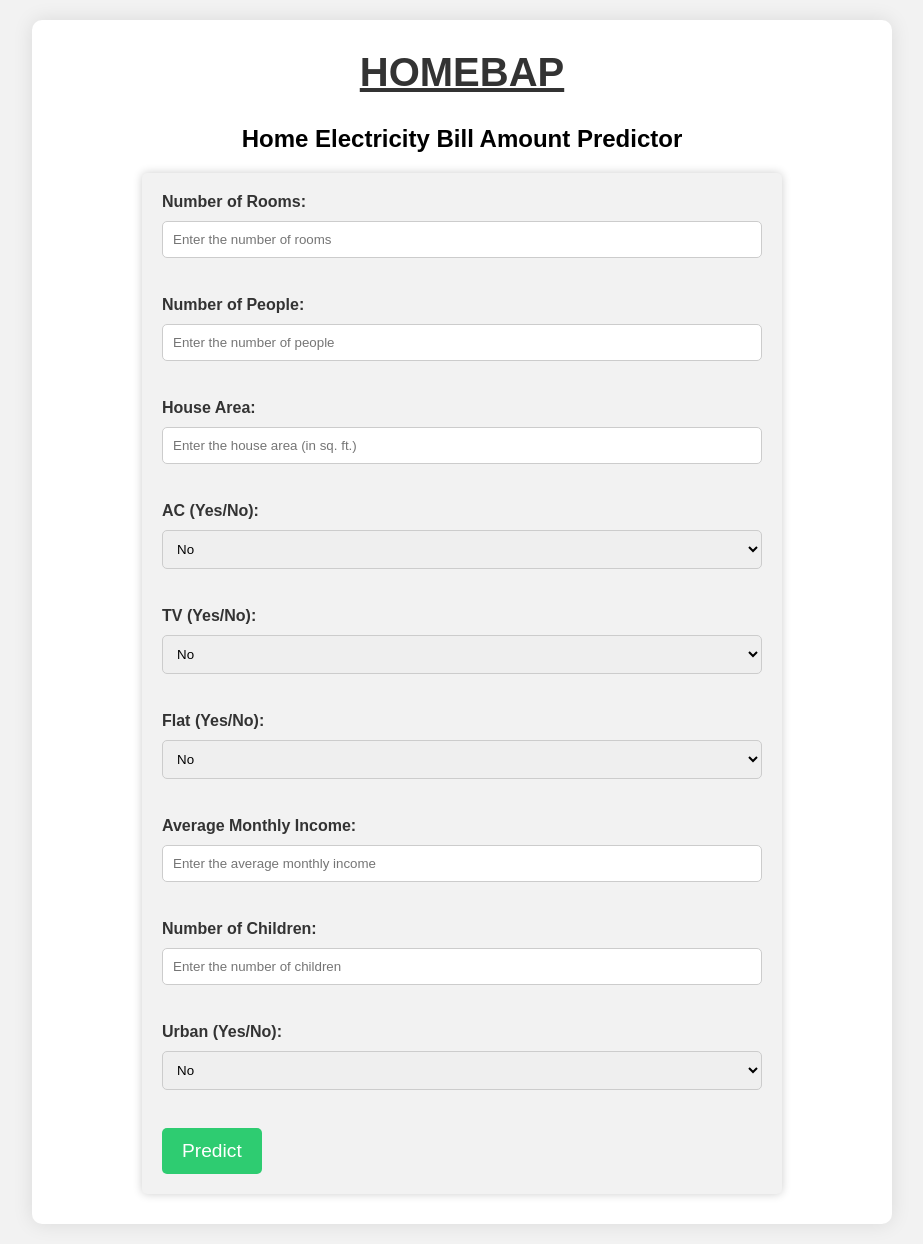
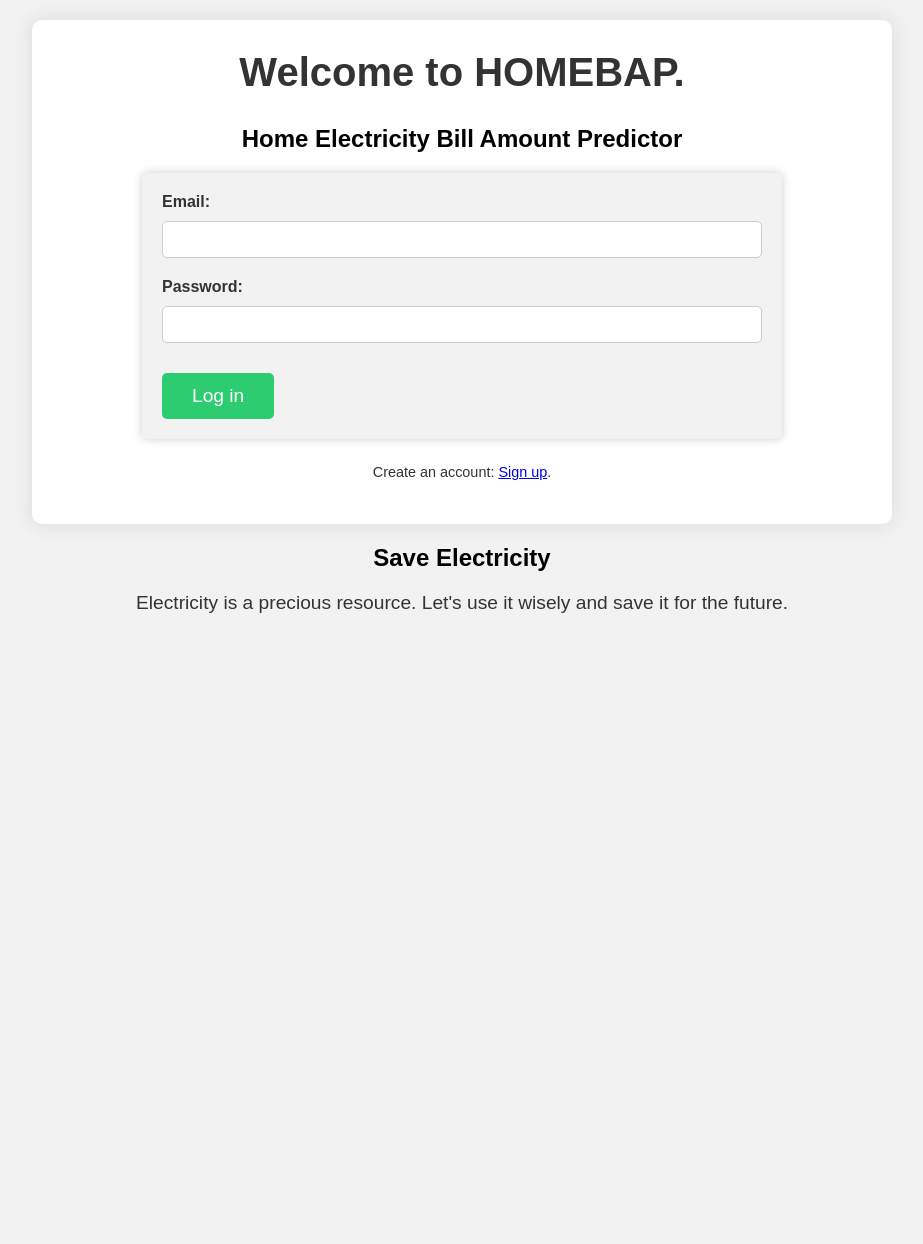
Before and after one commit to SheriffAbdullah/HOMEBAP, a Flask app: page / in a window 1280 px wide. Shown: the whole page, without its empty margins (178-1101 px from the left). After the commit the page ends 613 px from the top, so only its background shows below. Run offline with Flask 3, Linux system fonts and the light colour scheme; parts of the project's set-up code (start-up, migrations or seed data) failed here and were passed over.

Commit message:
Completed Application with Backend
MySQL Database Password Security added.
Session login security added.

```diff
--- a/app.py
+++ b/app.py
@@ -1,20 +1,174 @@
-'''
-Inspiration: https://www.youtube.com/watch?v=pMIwu5FwJ78
-CSS Courtesy: ChatGPT
-'''
+from flask import Flask, render_template, request, redirect, session
 
-from flask import Flask, render_template, request
+import numpy as np
+import pymysql as pms
+import random
 import pickle
-import numpy as np
+import secrets
+
+import EncryptionLibrary
+
+local_mysql_credentials = {
+    'host': 'localhost',
+    'user': 'root',
+    'password': 'YourPassword',
+    'database': 'YourDatabase'
+}
+
+# Create your own local credentials
+# pickle.dump(local_mysql_credentials, open("local_mysql_credentials.pkl", 'wb'))
+
+# Load MySQL Credentials
+local_mysql_creds = pickle.load(open('local_mysql_credentials.pkl', 'rb'))
+mysql_creds = local_mysql_creds
+db = "mltlab" # Change according to preference
+
+# Essentialy, it is a pickled dictionary object,
+# with 'host', 'user', 'password' and 'database' (optional)
+
+# Test Connection
+try:
+    conn = pms.connect(host=mysql_creds['host'],
+                       port=3306,
+                       user=mysql_creds['user'],
+                       password=mysql_creds['password'])
+
+    cur = conn.cursor()
+    cur.execute(f"DROP DATABASE {db};")
+
+except Exception as e:
+    print("Error connecting to database:", e)
+
+# Create Relation (a.k.a. Table) to store the User Credentials
+cur.execute(f"CREATE DATABASE {db};")
+cur.execute(f"USE {db};")
+cur.execute("CREATE TABLE credentials (email VARCHAR(70) PRIMARY KEY, username VARCHAR(50) UNIQUE NOT NULL, pwd VARCHAR(64) NOT NULL, salt INT);")
+cur.execute("INSERT INTO credentials VALUES ('test1@gmail.com', 'test1', '323cf8a331de59dfcf2728bf2d2f83c79d6ba73c0046d195d454707b3aaf8b0c', 1);")
+
+conn.commit()
+conn.close()
+
+#%%
 
 app = Flask(__name__)
+app.secret_key = secrets.token_hex(16)
 
-@app.route("/")
+
+@app.route("/", methods=["GET", "POST"])
+def index():
+    if request.method == "GET":
+        return render_template('index.html')
+
+    if request.method == "POST":
+        # Get Sign-in Credentials entered by the User
+        email = request.form['email']
+        password = request.form['password']
+
+        # Check if email exists in the Database
+        # If yes, check password. Else, prompt user to register.
+        try:
+            conn = pms.connect(host=mysql_creds['host'],
+                               port=3306,
+                               user=mysql_creds['user'],
+                               password=mysql_creds['password'])
+
+            cur = conn.cursor()
+            cur.execute(f"USE {db};")
+            cur.execute("SELECT email, pwd, salt FROM credentials;")
+            res = cur.fetchall()
+            conn.close()
+
+        except Exception as e:
+            print("Error connecting to database:", e)
+            return render_template('index.html', error="Error connecting to database.")
+
+        id_found = False
+
+        for row in res:
+            # Found the email in the Database
+            if row[0] == email:
+                id_found = True
+
+                salt = row[2]
+                password = EncryptionLibrary.Salted(password, salt)
+                hashed_password = EncryptionLibrary.OneWayHashed(password)
+
+                # Password Matches
+                print(hashed_password, row[1])
+                if hashed_password == row[1]:
+                    session['email'] = email
+                    return redirect('/predictor')
+                else:
+                    error_message = "Incorrect Password."
+                    return render_template('index.html', error=error_message)
+
+        if not id_found:
+            error_message = "Email not registered."
+            return render_template('index.html', error=error_message)
+
+
+@app.route("/signup", methods=["GET", "POST"])
+def signup():
+    if request.method == "GET":
+        return render_template("signup.html")
+
+    if request.method == "POST":
+        username = request.form['username']
+        email = request.form['email']
+        password = request.form['password']
+        confirm_password = request.form['confirm_password']
+
+        if password != confirm_password:
+            error_message = "Passwords do not match."
+            return render_template("signup.html", error=error_message)
+
+        # Encrypt the Password before storing in Database
+        salt = random.randint(0, 9)
+        password = EncryptionLibrary.Salted(password, salt)
+        hashed_password = EncryptionLibrary.OneWayHashed(password)
+
+        try:
+            conn = pms.connect(host=mysql_creds['host'],
+                               port=3306,
+                               user=mysql_creds['user'],
+                               password=mysql_creds['password'])
+
+            cur = conn.cursor()
+            cur.execute(f"USE {db};")
+            cur.execute("SELECT email, pwd, salt FROM credentials;")
+            res = cur.fetchall()
+
+            id_found = False
+            for row in res:
+                if row[0] == email:
+                    id_found = True
+
+            # If Email does NOT exist in Database,
+            if not id_found:
+                cur.execute(f"INSERT INTO credentials VALUES ('{email}', '{username}', '{hashed_password}', {salt});")
+                conn.commit()
+                conn.close()
+
+                message = "Account registered successfully!"
+                return render_template("signup.html", message=message)
+
+            else:
+                message = "Account already exists. Please Log-in."
+                return render_template("signup.html", message=message)
+
+        except Exception as e:
+            print("Error connecting to database:", e)
+            return render_template('signup.html', error="Error connecting to database.")
 
 
 @app.route("/predictor", methods=["GET", "POST"])
-def index():
-    amt = None
+def predictor():
+    if 'email' not in session: # Check if user is logged in
+        return redirect('/')
+
+    pred_amt = None
+    if request.method == "GET":
+        return render_template("predictor.html")
 
     if request.method == "POST":
         num_rooms = request.form['num_rooms']
@@ -22,23 +176,33 @@ def index():
         house_area = request.form['house_area']
         is_ac = request.form['is_ac']
         is_tv = request.form['is_tv']
-        is_flat = request.form['is_flat']
+        is_apartment = request.form['is_apartment']
         avg_monthly_income = request.form['avg_monthly_income']
         num_children = request.form['num_children']
         is_urban = request.form['is_urban']
 
-        if not all(request.form.values()):
-            error_message = "Please fill all the fields."
-            return render_template('index.html', error=error_message)
-
         model = pickle.load(open('model.pkl', 'rb'))
-        test_vector = [num_rooms, num_people, house_area, is_ac, is_tv, is_flat, avg_monthly_income, num_children, is_urban]
+        test_vector = [num_rooms, num_people, house_area, is_ac, is_tv, is_apartment, avg_monthly_income, num_children, is_urban]
         test_vector = np.array(test_vector).reshape(1, -1)
         test_vector = test_vector.astype(float)
         pred_val = model.predict(test_vector)
-        amt = pred_val[0]
+        pred_amt = round(pred_val[0], 2)
 
-    return render_template("predictor.html", amount = amt)
+
+    return render_template("result.html",
+                           amount = pred_amt,
+                           num_of_rooms = num_rooms,
+                           num_of_people = num_people,
+                           area = house_area,
+                           ac = "Yes" if is_ac == 1 else "No",
+                           tv = "Yes" if is_tv == 1 else "No",
+                           apartment = "Yes" if is_apartment == 1 else "No",
+                           monthly_income = avg_monthly_income,
+                           num_of_children = num_children,
+                           urban = "Yes" if is_urban == 1 else "No",
+                           )
+
 
 if __name__ == "__main__":
-    app.run(port=8346, debug=True)
+    app.run(host='localhost', port=8361, debug=True)
+    # You may enter any free port
--- a/static/styles.css
+++ b/static/styles.css
@@ -26,6 +26,7 @@ h1 {
 
 h2 {
     text-align: center;
+    margin-top: 5px;
 }
 
 form {
@@ -55,19 +56,27 @@ input[type="number"], select {
     box-sizing: border-box;
 }
 
+
+input[type="text"], input[type="password"], select {
+    display: block;
+    width: 100%;
+    padding: 10px;
+    margin-bottom: 20px;
+    border-radius: 5px;
+    border: 1px solid #ccc;
+    box-sizing: border-box;
+}
+
 input[type="submit"] {
     background-color: #2ecc71;
     color: white;
-    padding: 12px 20px;
+    padding: 12px 30px;
     border: none;
     border-radius: 5px;
     cursor: pointer;
     font-size: 1.2em;
     transition: background-color 0.2s;
-}
-
-input[type="submit"]:hover {
-    background-color: #27ae60;
+    margin-top: 10px;
 }
 
 p {
@@ -77,7 +86,56 @@ p {
     color: #333;
 }
 
+ul {
+    padding: 0;
+    margin: 0;
+    list-style-type: none;
+    text-align: left;
+    font-size: 1.2em;
+    margin-top: 20px;
+    color: #333;
+}
+
+ul li {
+    display: inline-block;
+    margin-top: 10px;
+    white-space: nowrap;
+}
+
 .error {
     color: red;
     margin-top: 15px;
 }
+
+.message {
+    color: green;
+    margin-top: 15px;
+}
+
+.redirect-link {
+    font-size: 0.75em;
+    display: block;
+    text-align: center;
+    margin-top: 25px;
+    color: #333;
+}
+
+.result-section {
+    font-size: 0.75em;
+    text-align: left;
+    display: inline-block;
+    width: 200px;
+    margin-top: 10px;
+    margin-bottom: 5px;
+    color: #333;
+}
+
+input[type="text"], input[type="email"], input[type="password"] {
+    width: 100%;
+    max-width: 600px;
+    padding: 10px;
+    margin-bottom: 20px;
+    border-radius: 5px;
+    border: 1px solid #ccc;
+    box-sizing: border-box;
+}
--- a/templates/index.html
+++ b/templates/index.html
@@ -0,0 +1,38 @@
+<!DOCTYPE html>
+<html>
+    <head>
+        <title>Login Page</title>
+        <link rel="stylesheet" href="static/styles.css">
+    </head>
+
+    <body>
+        <div class="container">
+            <h1>Welcome to HOMEBAP.</h1>
+            <h2>Home Electricity Bill Amount Predictor</h2>
+            <form action="/" method="POST">
+
+                <label for="email">Email:</label>
+                <input type="text" id="email" name="email" required>
+
+
+                <label for="password">Password:</label>
+                <input type="password" id="password" name="password" required>
+
+                <input type="submit" value="Log in">
+            </form>
+
+            {% if error %}
+                <p class="error">{{ error }}</p>
+            {% endif %}
+
+            <div class="redirect-link">
+            <p>Create an account: <a href="{{ url_for('signup') }}">Sign up</a>.</p>
+            </div>
+        </div>
+
+        <div class="electricity-section">
+            <h2>Save Electricity</h2>
+            <p>Electricity is a precious resource. Let's use it wisely and save it for the future.</p>
+        </div>
+    </body>
+</html>
--- a/templates/predictor.html
+++ b/templates/predictor.html
@@ -9,15 +9,15 @@
         <div class="container">
             <h1><u>HOMEBAP</u></h1>
             <h2>Home Electricity Bill Amount Predictor</h2>
-            <form action="/" method="POST">
+            <form action="/predictor" method="POST">
                 <label for="num_rooms">Number of Rooms:</label>
-                <input type="number" id="num_rooms" name="num_rooms" placeholder="Enter the number of rooms"><br>
+                <input type="number" id="num_rooms" name="num_rooms" placeholder="Enter the number of rooms" required><br>
 
                 <label for="num_people">Number of People:</label>
-                <input type="number" id="num_people" name="num_people" placeholder="Enter the number of people"><br>
+                <input type="number" id="num_people" name="num_people" placeholder="Enter the number of people" required><br>
 
                 <label for="house_area">House Area:</label>
-                <input type="number" id="house_area" name="house_area" placeholder="Enter the house area (in sq. ft.)"><br>
+                <input type="number" id="house_area" name="house_area" placeholder="Enter the house area (in sq. ft.)" required><br>
 
                 <label for="is_ac">AC (Yes/No):</label>
                 <select id="is_ac" name="is_ac">
@@ -33,18 +33,18 @@
                 </select>
                 <br>
 
-                <label for="is_flat">Flat (Yes/No):</label>
-                <select id="is_flat" name="is_flat">
+                <label for="is_flat">Apartment (Yes/No):</label>
+                <select id="is_flat" name="is_apartment">
                     <option value="0">No</option>
                     <option value="1">Yes</option>
                 </select>
                 <br>
 
                 <label for="avg_monthly_income">Average Monthly Income:</label>
-                <input type="number" id="avg_monthly_income" name="avg_monthly_income" placeholder="Enter the average monthly income"><br>
+                <input type="number" id="avg_monthly_income" name="avg_monthly_income" placeholder="Enter the average monthly income" required><br>
 
                 <label for="num_children">Number of Children:</label>
-                <input type="number" id="num_children" name="num_children" placeholder="Enter the number of children"><br>
+                <input type="number" id="num_children" name="num_children" placeholder="Enter the number of children" required><br>
 
                 <label for="is_urban">Urban (Yes/No):</label>
                 <select id="is_urban" name="is_urban">
@@ -55,14 +55,6 @@
 
                 <input type="submit" value="Predict">
             </form>
-
-            {% if error %}
-                <p class="error">{{ error }}</p>
-            {% endif %}
-
-            {% if amount %}
-                <p> Your Predicted Monthly Electricity Bill Amount is Rs. {{amount}} </p>
-            {% endif %}
         </div>
     </body>
 </html>
```
Also changed, not shown: EncryptionLibrary.py (added, +42 -0 lines), templates/result.html (added, +50 -0 lines), templates/signup.html (added, +40 -0 lines).
